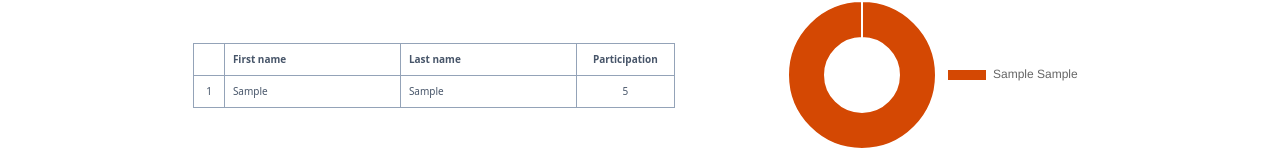
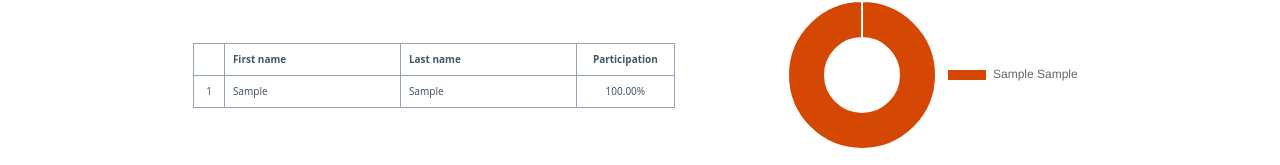
Before and after one commit to rodrigowb4ey/cotabox-challenge, a Vue app in the folder participation-form/: page / in a window 1280 px wide. Both pictures are taken after typing "Sample", "Sample", "5" into the empty fields and a click on the button "SEND". Shown: the part 332-497 px from the top of the page. Built offline with nearby package versions, Linux system fonts and the light colour scheme.

Commit message:
feat: Making the table show the percentage related to the total number of participations

```diff
--- a/participation-form/src/App.vue
+++ b/participation-form/src/App.vue
@@ -7,7 +7,10 @@
     <h2 class="pt-5 text-[14px] text-gray-700">Keeping track of the %.</h2>
     <section id="data-display" class="flex items-center justify-center gap-x-28 w-full">
       <section id="data-table">
-        <DataTable :participants="participants"></DataTable>
+        <DataTable
+          :participants="participants"
+          :totalParticipations="totalNumOfParticipations"
+        ></DataTable>
       </section>
       <section id="data-chart">
         <Doughnut ref="chart" :data="chartData" :key="chartKey" />
@@ -45,6 +48,19 @@ export default {
           }
         ]
       }
+    }
+  },
+  computed: {
+    totalNumOfParticipations() {
+      let sum = 0
+
+      if (this.participants.length > 0) {
+        this.participants.forEach((participant) => {
+          sum += participant.participation
+        })
+      }
+
+      return sum
     }
   },
   watch: {
--- a/participation-form/src/components/DataTable.vue
+++ b/participation-form/src/components/DataTable.vue
@@ -19,7 +19,7 @@
         <td class="border border-slate-400 p-2 py-0">{{ participant.firstName }}</td>
         <td class="border border-slate-400 p-2">{{ participant.lastName }}</td>
         <td class="border border-slate-400 py-2 text-center">
-          {{ participant.participation }}
+          {{ ((participant.participation / totalParticipations) * 100).toFixed(2) }}%
         </td>
       </tr>
     </transition-group>
@@ -32,6 +32,10 @@ export default {
   props: {
     participants: {
       type: Object,
+      required: true
+    },
+    totalParticipations: {
+      type: Number,
       required: true
     }
   }
```
